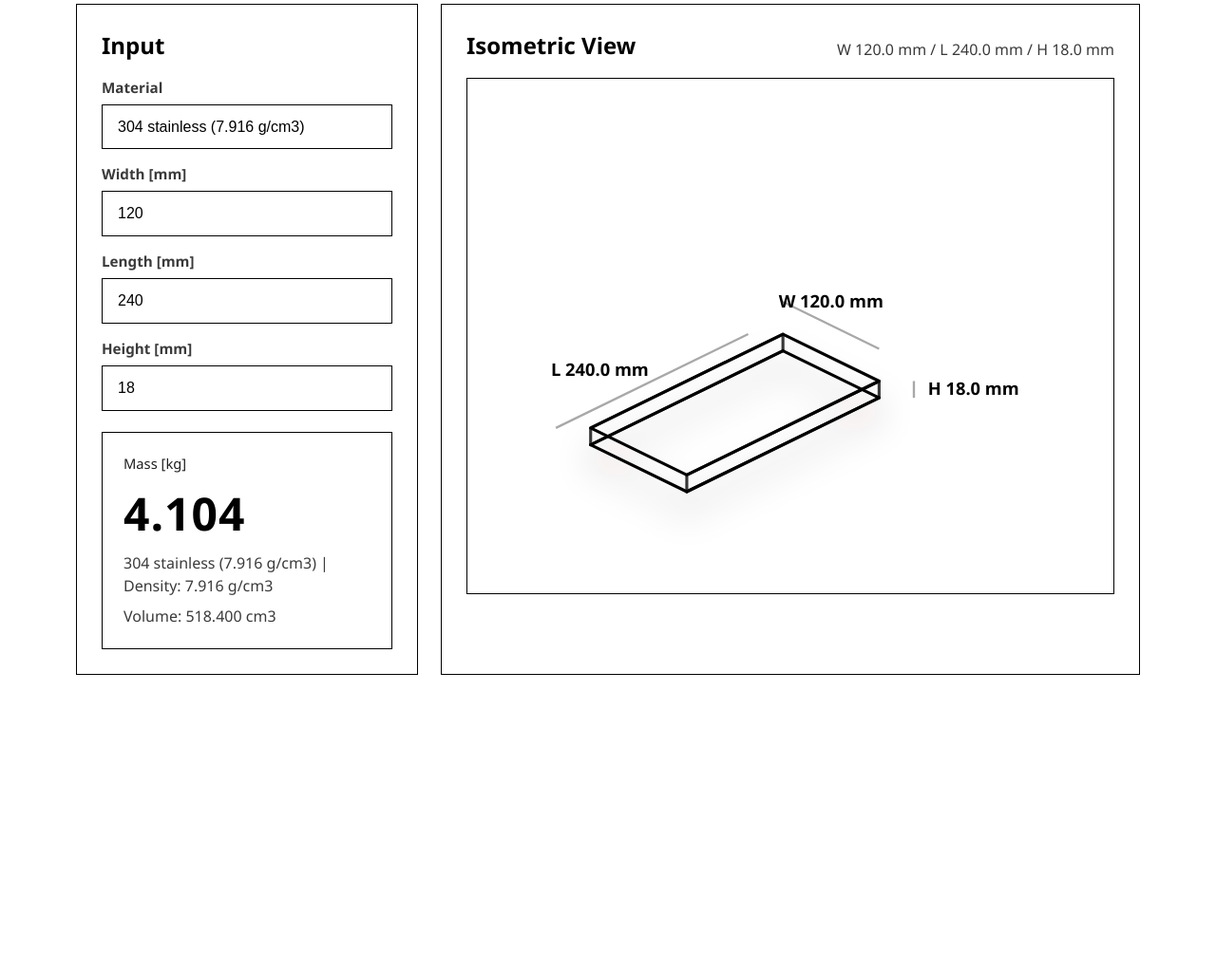
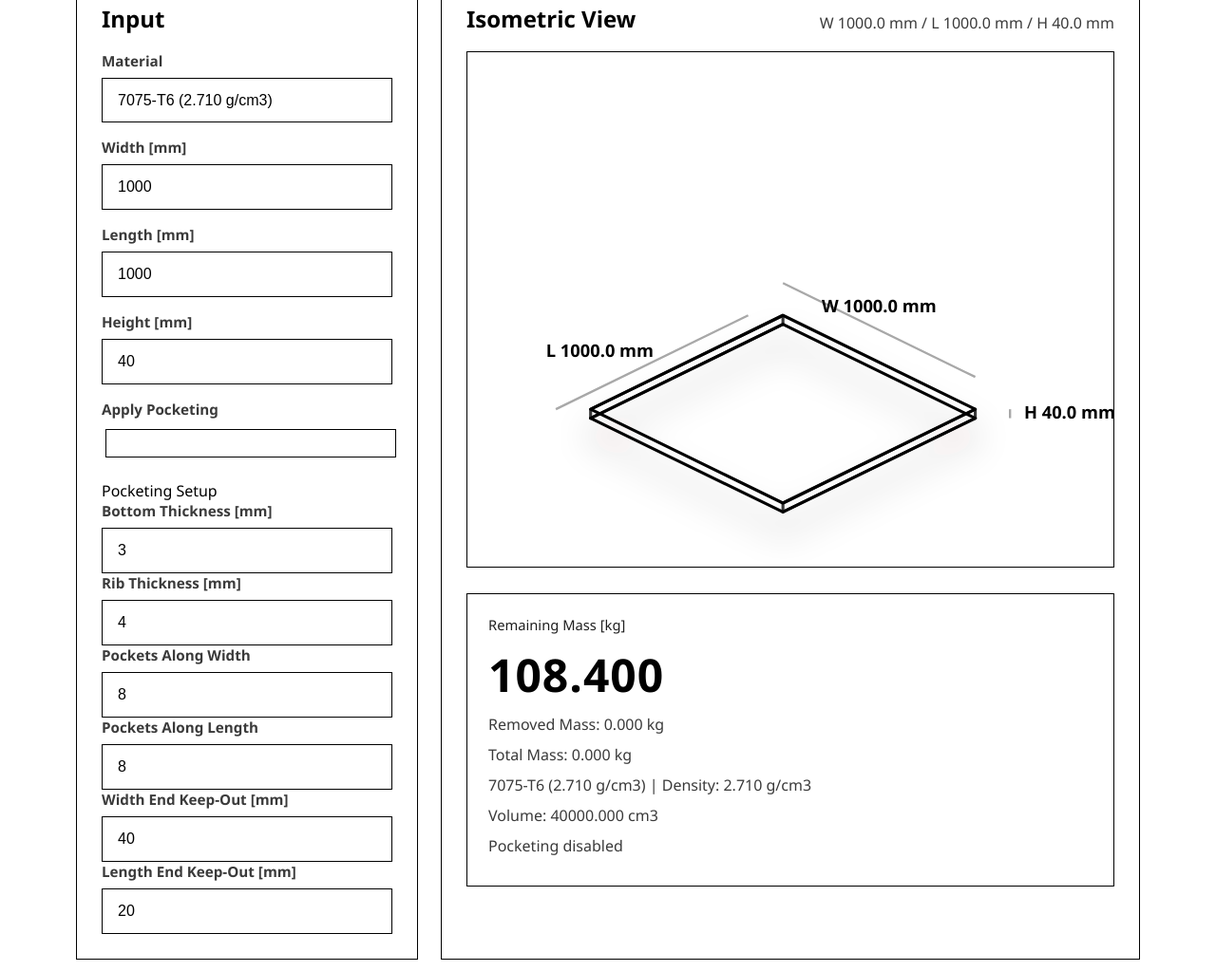
Before and after one commit to TakahiroItoh/Plate-mass-calculator, a plain HTML site: page index.html in a window 1280 px wide. Shown: the part 249-1272 px from the top of the page at 95% size. Before the commit the page ends 1000 px from the top, so only its background shows below. Drawn offline with Linux system fonts and the light colour scheme.

Commit message:
Update Plate Mass Calculator with pocketing and layout improvements

```diff
--- a/index.html
+++ b/index.html
@@ -9,12 +9,8 @@
 <body>
   <main class="app-shell">
     <section class="panel intro">
-      <p class="eyebrow">Plate Calculator</p>
       <h1>Plate Mass Calculator</h1>
-      <p class="lede">
-        Select a material and enter the dimensions of a rectangular plate to see
-        a live isometric wireframe and the calculated <strong>Mass [kg]</strong>.
-      </p>
+      <p class="lede">Select a material and enter the dimensions of a rectangular plate to see a live isometric wireframe and the calculated <strong>Mass [kg]</strong>.</p>
     </section>
 
     <section class="workspace">
@@ -27,7 +23,7 @@
               <option value="7.916452747">304 stainless (7.916 g/cm3)</option>
               <option value="7.87">1045 steel (7.870 g/cm3)</option>
               <option value="4.43">Ti-6AL-4V (4.430 g/cm3)</option>
-              <option value="2.71">7075-T6 (2.710 g/cm3)</option>
+              <option value="2.71" selected>7075-T6 (2.710 g/cm3)</option>
               <option value="9.00">101 copper (9.000 g/cm3)</option>
               <option value="1.29">Nylon 66 (1.290 g/cm3)</option>
               <option value="1.20">Polycarbonate (1.200 g/cm3)</option>
@@ -37,24 +33,53 @@
           </label>
           <label>
             <span>Width [mm]</span>
-            <input id="width" name="width" type="number" min="0" step="0.1" value="120">
+            <input id="width" name="width" type="number" min="0" step="0.1" value="1000">
           </label>
           <label>
             <span>Length [mm]</span>
-            <input id="length" name="length" type="number" min="0" step="0.1" value="240">
+            <input id="length" name="length" type="number" min="0" step="0.1" value="1000">
           </label>
           <label>
             <span>Height [mm]</span>
-            <input id="height" name="height" type="number" min="0" step="0.1" value="18">
+            <input id="height" name="height" type="number" min="0" step="0.1" value="40">
           </label>
+
+          <label class="toggle-row">
+            <span>Apply Pocketing</span>
+            <input id="pocketing-enabled" name="pocketing-enabled" type="checkbox">
+          </label>
+
+          <div class="subsection">
+            <p class="subsection-title">Pocketing Setup</p>
+            <div class="subsection-grid">
+              <label>
+                <span>Bottom Thickness [mm]</span>
+                <input id="bottom-thickness" name="bottom-thickness" type="number" min="0" step="0.1" value="3">
+              </label>
+              <label>
+                <span>Rib Thickness [mm]</span>
+                <input id="rib-thickness" name="rib-thickness" type="number" min="0" step="0.1" value="4">
+              </label>
+              <label>
+                <span>Pockets Along Width</span>
+                <input id="pockets-width" name="pockets-width" type="number" min="1" step="1" value="8">
+              </label>
+              <label>
+                <span>Pockets Along Length</span>
+                <input id="pockets-length" name="pockets-length" type="number" min="1" step="1" value="8">
+              </label>
+              <label>
+                <span>Width End Keep-Out [mm]</span>
+                <input id="margin-width" name="margin-width" type="number" min="0" step="0.1" value="40">
+              </label>
+              <label>
+                <span>Length End Keep-Out [mm]</span>
+                <input id="margin-length" name="margin-length" type="number" min="0" step="0.1" value="20">
+              </label>
+            </div>
+          </div>
         </form>
 
-        <div class="result-card">
-          <p class="result-label">Mass [kg]</p>
-          <output id="mass" class="result-value">0.000</output>
-          <p id="material-info" class="supporting-text">Density: 7.916 g/cm3</p>
-          <p id="volume" class="supporting-text">Volume: 0.000 cm3</p>
-        </div>
       </section>
 
       <section class="panel visual">
@@ -78,6 +103,7 @@
             <line id="edge-bottom-left" />
             <line id="edge-bottom-right" />
           </g>
+          <g id="pocket-group"></g>
 
           <g class="dimension-lines">
             <line id="dim-width-line" />
@@ -88,6 +114,17 @@
             <text id="dim-height-text"></text>
           </g>
         </svg>
+
+        <div class="result-card">
+          <p class="result-label">Remaining Mass [kg]</p>
+          <output id="mass" class="result-value">0.000</output>
+          <p id="removed-mass" class="supporting-text">Removed Mass: 0.000 kg</p>
+          <p id="total-mass" class="supporting-text">Total Mass: 0.000 kg</p>
+          <p id="material-info" class="supporting-text">Density: 7.916 g/cm3</p>
+          <p id="volume" class="supporting-text">Volume: 0.000 cm3</p>
+          <p id="pocket-summary" class="supporting-text">Pocketing disabled</p>
+          <p id="warning" class="supporting-text warning-text"></p>
+        </div>
       </section>
     </section>
   </main>
```
